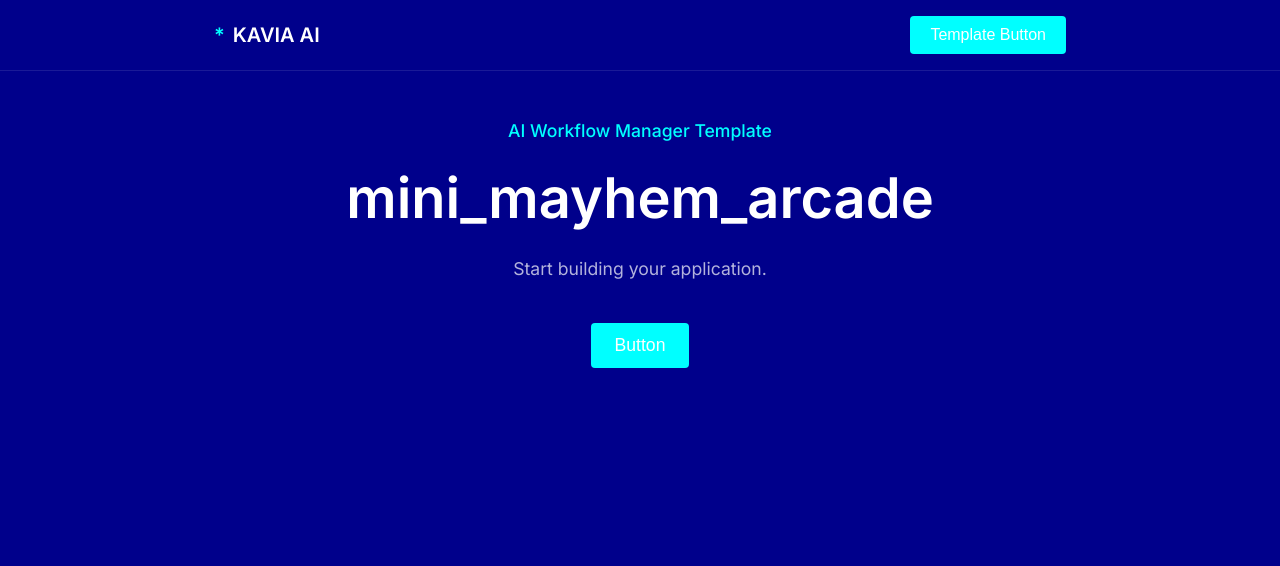
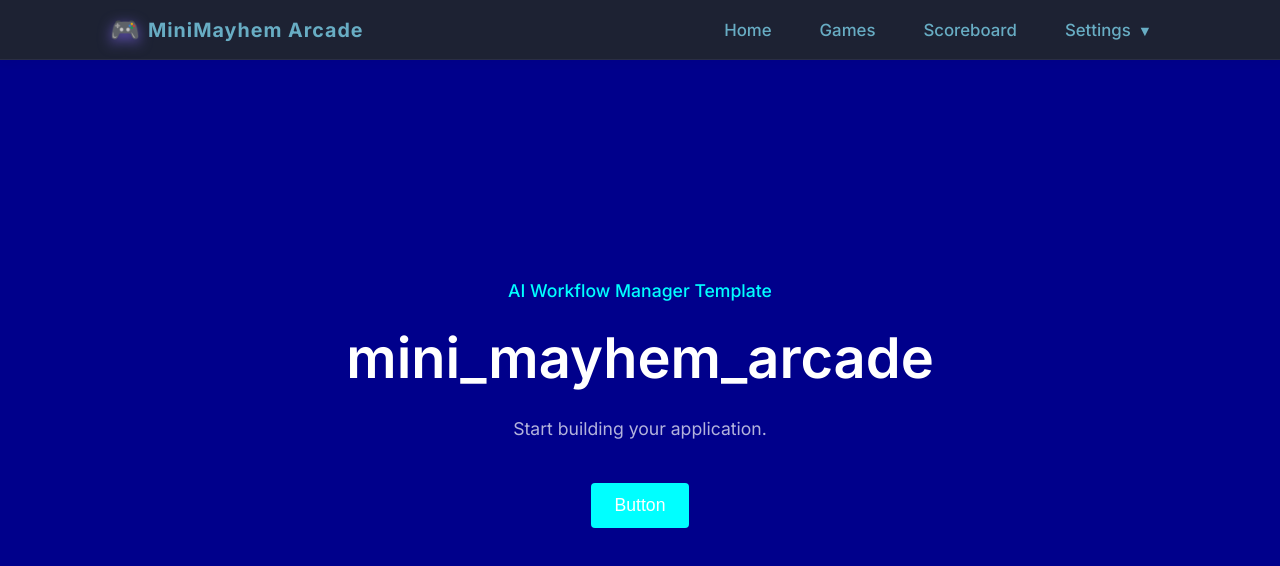
Before and after one commit to Workflow-Manager-admin/minimayhem-arcade-27968-677199a1, a React (Create React App) app in the folder mini_mayhem_arcade/: page / in a window 1280 px wide. Shown: the top 566 px of the page. Built offline with nearby package versions, Linux system fonts and the light colour scheme; the HTML template or start-up script is replaced by a standard one.

Commit message:
Auto-commit: Changes as of 2025-06-04T02:43:20.882558+00:00

```diff
--- a/mini_mayhem_arcade/src/App.js
+++ b/mini_mayhem_arcade/src/App.js
@@ -1,31 +1,20 @@
 import React from 'react';
 import './App.css';
+import Navbar from './Navbar';
 
 function App() {
   return (
     <div className="app">
-      <nav className="navbar">
-        <div className="container">
-          <div style={{ display: 'flex', justifyContent: 'space-between', width: '100%' }}>
-            <div className="logo">
-              <span className="logo-symbol">*</span> KAVIA AI
-            </div>
-            <button className="btn">Template Button</button>
-          </div>
-        </div>
-      </nav>
+      <Navbar />
 
       <main>
-        <div className="container">
+        <div className="container" style={{paddingTop: "100px"}}>
           <div className="hero">
             <div className="subtitle">AI Workflow Manager Template</div>
-
             <h1 className="title">mini_mayhem_arcade</h1>
-
             <div className="description">
               Start building your application.
             </div>
-
             <button className="btn btn-large">Button</button>
           </div>
         </div>
```
Also changed, not shown: 1 other file (tests, documents, lock files or other folders).
